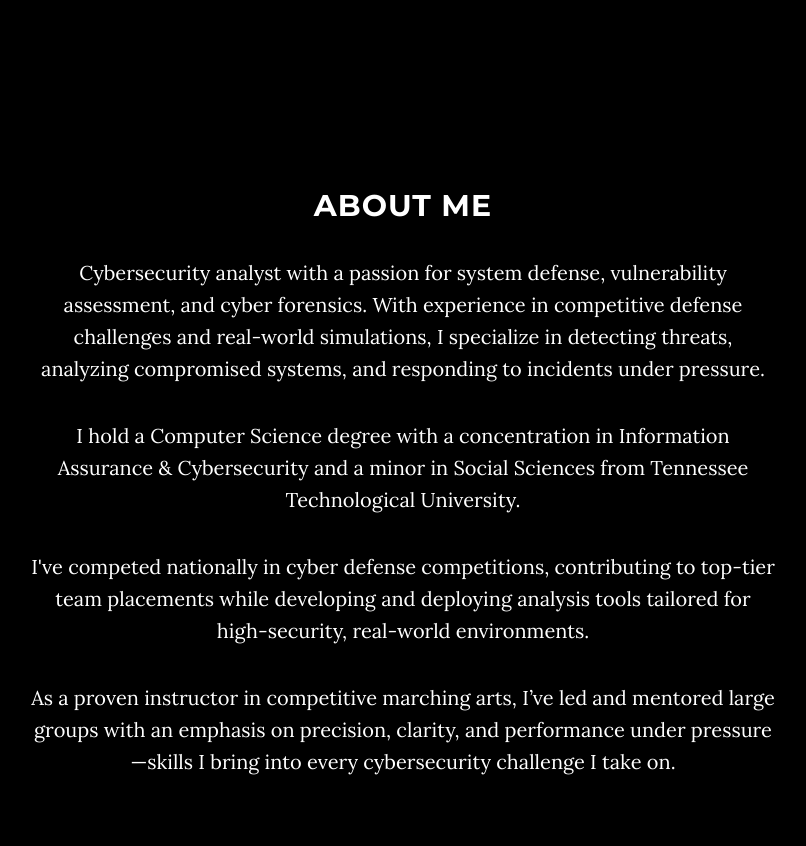
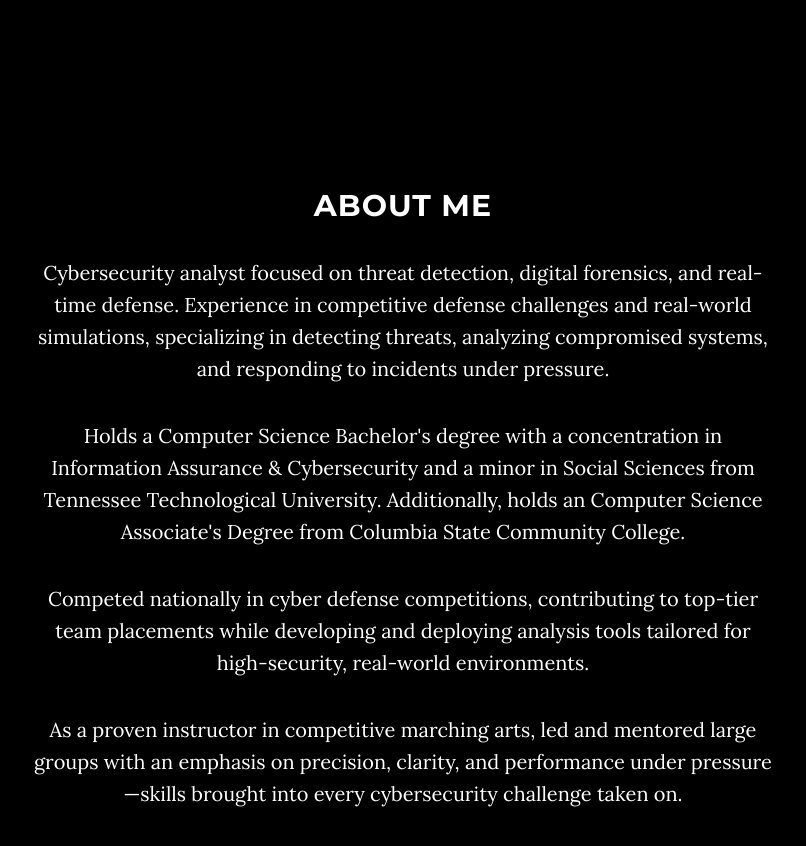
Before and after one commit to M-Kiriazes/M-Kiriazes.github.io, a Jekyll site: the page built from index.html, in a window 1280 px wide and 900 px high, scrolled down 911 px. Shown: the top 846 px of the window, without its empty margins (237-1043 px from the left). Built offline with Jekyll 4.4.1, drawn with Linux system fonts in a browser that asks for light colours.

Commit message:
Update about.html

```diff
--- a/_includes/about.html
+++ b/_includes/about.html
@@ -3,10 +3,10 @@
     <div class="row">
         <div class="col-lg-8 col-lg-offset-2">
             <h2>About Me</h2>
-            <p>Cybersecurity analyst with a passion for system defense, vulnerability assessment, and cyber forensics. With experience in competitive defense challenges and real-world simulations, I specialize in detecting threats, analyzing compromised systems, and responding to incidents under pressure.</p>
-            <p>I hold a Computer Science degree with a concentration in Information Assurance & Cybersecurity and a minor in Social Sciences from Tennessee Technological University.</p>
-            <p>I've competed nationally in cyber defense competitions, contributing to top-tier team placements while developing and deploying analysis tools tailored for high-security, real-world environments.</p>
-            <p>As a proven instructor in competitive marching arts, I’ve led and mentored large groups with an emphasis on precision, clarity, and performance under pressure—skills I bring into every cybersecurity challenge I take on.</p>
+            <p>Cybersecurity analyst focused on threat detection, digital forensics, and real-time defense. Experience in competitive defense challenges and real-world simulations, specializing in detecting threats, analyzing compromised systems, and responding to incidents under pressure.</p>
+            <p>Holds a Computer Science Bachelor's degree with a concentration in Information Assurance & Cybersecurity and a minor in Social Sciences from Tennessee Technological University. Additionally, holds an Computer Science Associate's Degree from Columbia State Community College.</p>
+            <p>Competed nationally in cyber defense competitions, contributing to top-tier team placements while developing and deploying analysis tools tailored for high-security, real-world environments.</p>
+            <p>As a proven instructor in competitive marching arts, led and mentored large groups with an emphasis on precision, clarity, and performance under pressure—skills brought into every cybersecurity challenge taken on.</p>
         </div>
     </div>
 </section>
```
